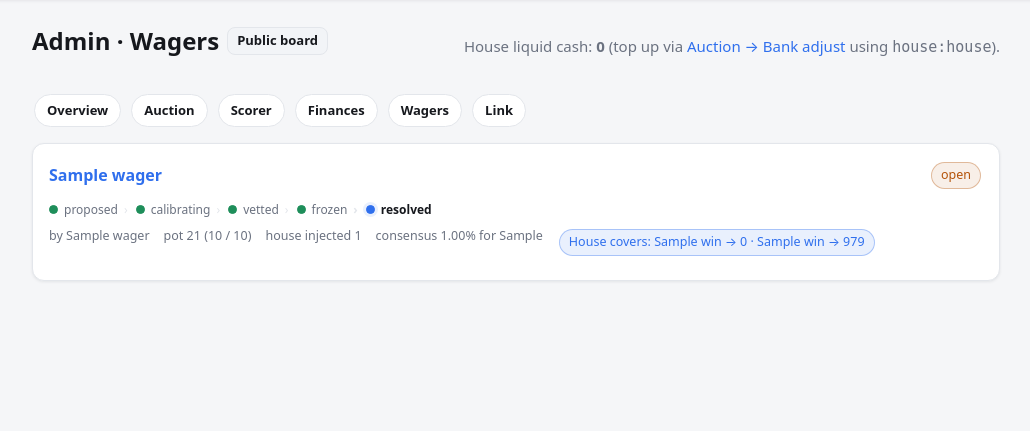
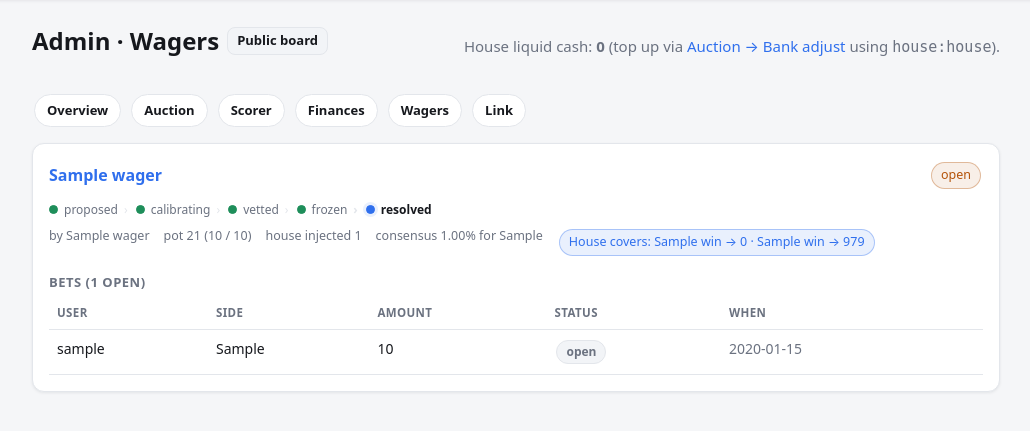
Before and after one commit to Sanawar21/scl-official, a Flask app: page /wagers/admin in a window 1280 px wide. Shown: the part 56-487 px from the top of the page, without its empty margins (124-1154 px from the left). Run offline with Flask 3, Linux system fonts and the light colour scheme; the visitor is signed in with stand-in values (Sample User, id 1); tables that the repository leaves empty hold one stand-in row (values such as "Sample post").

Commit message:
Allow admin to remove a single bet from a wager
Adds wager_service.remove_bet (open bets only, before resolution): the
stake is refunded 100% to the bettor, the bet is marked refunded in the
history, and pools/pot/house coverage recompute live. Wired to a
POST /wagers/admin/<id>/bets/<bet_id>/remove route with Remove bet
buttons in a new bets table on the wager admin page.

🤖 Generated with Codebuff
Co-Authored-By: Codebuff <noreply@codebuff.com>

```diff
--- a/app/routes/wagers.py
+++ b/app/routes/wagers.py
@@ -143,6 +143,8 @@ def bet(wager_id):
 def admin():
     svc = _wager_service()
     wagers = svc.list_wagers()
+    for w in wagers:
+        w["bets"] = svc.get_wager(w["id"])["bets"]
     house = svc.house_account()
     return render_template("wagers/admin.html", wagers=wagers, house=house)
 
@@ -214,6 +216,19 @@ def admin_unfreeze(wager_id):
     return redirect(url_for("wagers.admin"))
 
 
+@wagers_bp.post("/admin/<wager_id>/bets/<bet_id>/remove")
+@login_required(role=R.ROLE_ADMIN)
+def admin_remove_bet(wager_id, bet_id):
+    svc = _wager_service()
+    user = session.get("user") or {}
+    try:
+        svc.remove_bet(wager_id, bet_id, user.get("username") or "admin")
+        flash("Bet removed; stake refunded.", "success")
+    except ValueError as exc:
+        flash(str(exc), "error")
+    return redirect(url_for("wagers.admin"))
+
+
 @wagers_bp.post("/admin/<wager_id>/inject")
 @login_required(role=R.ROLE_ADMIN)
 def admin_inject(wager_id):
--- a/app/services/wager_service.py
+++ b/app/services/wager_service.py
@@ -353,6 +353,33 @@ class WagerService:
             self._history(conn, wager_id, "unfreeze", actor, "pools reopened")
         return self.get_wager(wager_id)
 
+    def remove_bet(self, wager_id: str, bet_id: str, actor: str) -> dict:
+        """Admin-only: remove a single open bet and refund its stake.
+
+        A correction tool for erroneous stakes — the bettor's liquid cash is
+        refunded 100% and the bet is marked `refunded`; pools/pot/house
+        coverage recompute automatically since they read live open bets.
+        Only allowed while the market is still open (not resolved/voided)
+        and only for bets still in `open` status.
+        """
+        with self.db.write() as conn:
+            wager = self._get_wager_row(conn, wager_id)
+            self._require_status(wager, (STATUS_PROPOSED, STATUS_CALIBRATING,
+                                         STATUS_VETTED, STATUS_FROZEN))
+            bet = conn.execute(
+                "SELECT * FROM wager_bets WHERE id = ? AND wager_id = ?",
+                (bet_id, wager_id)).fetchone()
+            if not bet:
+                raise ValueError("Bet not found on this wager")
+            if bet["status"] != BET_OPEN:
+                raise ValueError("Only open bets can be removed")
+            amount = int(bet["amount"])
+            self._credit(conn, bet, amount, "wager_refund",
+                         f"Bet removed by {actor} — refund of {amount}")
+            self._history(conn, wager_id, "remove_bet", actor,
+                          f"removed {bet['username']}'s {amount} stake on {bet['side']}")
+        return self.get_wager(wager_id)
+
     def inject_house(self, wager_id: str, actor: str, amount: int) -> dict:
         amount = int(amount or 0)
         if amount <= 0:
--- a/app/templates/wagers/admin.html
+++ b/app/templates/wagers/admin.html
@@ -97,6 +97,36 @@
       </div>
     {% endif %}
 
+    {% if w.bets %}
+      <h3>Bets ({{ w.bets | selectattr('status', 'equalto', 'open') | list | length }} open)</h3>
+      <div class="table-wrap">
+        <table>
+          <thead><tr><th>User</th><th>Side</th><th>Amount</th><th>Status</th><th>When</th><th></th></tr></thead>
+          <tbody>
+            {% for b in w.bets %}
+              <tr>
+                <td>{{ b.username }}</td>
+                <td>{{ b.side }}</td>
+                <td>{{ b.amount }}</td>
+                <td><span class="tag">{{ b.status }}</span></td>
+                <td class="muted">{{ b.created_at[:16] }}</td>
+                <td>
+                  {% if b.status == 'open' and w.status in ('proposed', 'calibrating', 'vetted', 'frozen') %}
+                    <form method="post" action="{{ url_for('wagers.admin_remove_bet', wager_id=w.id, bet_id=b.id) }}" class="row" style="justify-content:flex-end">
+                      <button class="btn btn-small btn-danger" type="submit"
+                              onclick="return confirm('Remove this stake (refund {{ b.amount }} to {{ b.username }})?')">
+                        Remove bet
+                      </button>
+                    </form>
+                  {% endif %}
+                </td>
+              </tr>
+            {% endfor %}
+          </tbody>
+        </table>
+      </div>
+    {% endif %}
+
     {% if w.status == 'resolved' %}
       <p class="muted small">Resolved {{ w.resolved_at[:16] }} — <b>{{ w.winning_side }}</b> won.</p>
     {% endif %}
```
Also changed, not shown: MEMORY.md (+6 -0 lines), tests/test_wager.py (+73 -0 lines).
